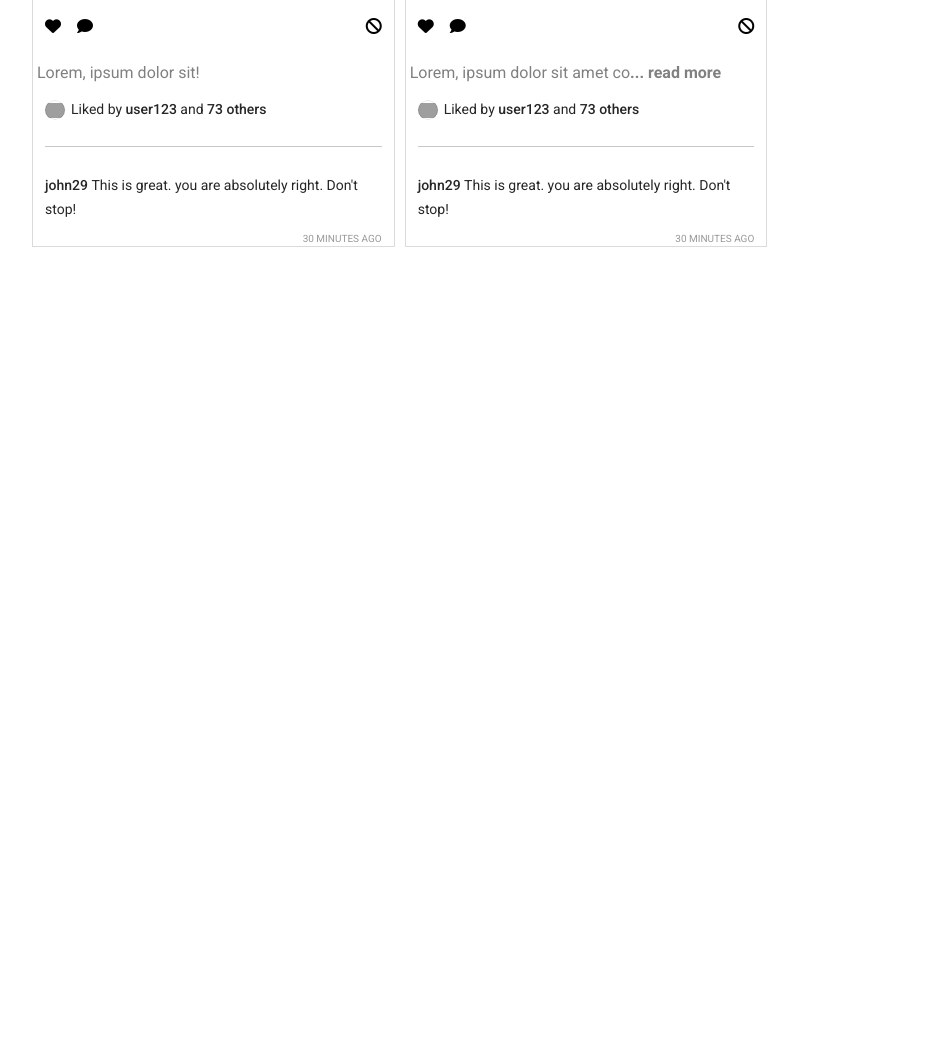
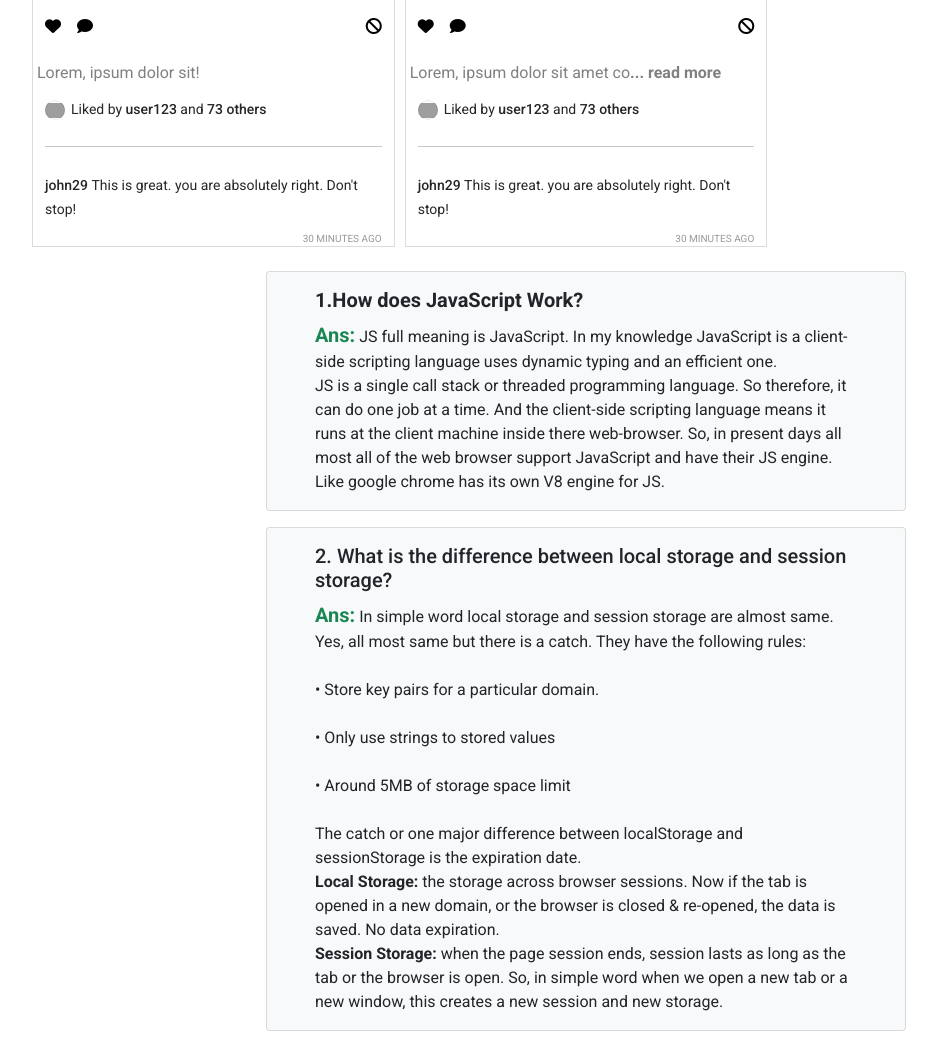
Before and after one commit to MrRonnie/Insta-Sohor-Web, a plain HTML site: page index.html in a window 1280 px wide. Shown: the part 1285-2332 px from the top of the page, without its empty margins (54-991 px from the left). Before the commit the page ends 1548 px from the top, so only its background shows below. Drawn offline with nearby package versions, Linux system fonts and the light colour scheme; grey boxes are pictures that could not be loaded.

Commit message:
Bonus part  answer the question done !

```diff
--- a/index.html
+++ b/index.html
@@ -1,5 +1,6 @@
 <!DOCTYPE html>
 <html lang="en">
+
 <head>
     <meta charset="UTF-8" />
     <meta http-equiv="X-UA-Compatible" content="IE=edge" />
@@ -7,49 +8,28 @@
     <title>Insta-Sohor</title>
     <link rel="stylesheet" href="./css/style.css" />
     <!-- Latest compiled and minified CSS -->
-        <link
-            href="https://cdn.jsdelivr.net/npm/bootstrap@5.1.3/dist/css/bootstrap.min.css"
-            rel="stylesheet"
-            integrity="sha384-1BmE4kWBq78iYhFldvKuhfTAU6auU8tT94WrHftjDbrCEXSU1oBoqyl2QvZ6jIW3"
-            crossorigin="anonymous"
-        />
+    <link href="https://cdn.jsdelivr.net/npm/bootstrap@5.1.3/dist/css/bootstrap.min.css" rel="stylesheet"
+        integrity="sha384-1BmE4kWBq78iYhFldvKuhfTAU6auU8tT94WrHftjDbrCEXSU1oBoqyl2QvZ6jIW3" crossorigin="anonymous" />
 
     <!-- google Montserrat  font  -->
     <link rel="preconnect" href="https://fonts.googleapis.com" />
     <link rel="preconnect" href="https://fonts.gstatic.com" crossorigin />
-        <link
-            href="https://fonts.googleapis.com/css2?family=Montserrat:wght@300;400;500&display=swap"
-            rel="stylesheet"
-        />
-        <link
-            rel="stylesheet"
-            href="https://cdnjs.cloudflare.com/ajax/libs/font-awesome/6.0.0/css/all.min.css"
+    <link href="https://fonts.googleapis.com/css2?family=Montserrat:wght@300;400;500&display=swap" rel="stylesheet" />
+    <link rel="stylesheet" href="https://cdnjs.cloudflare.com/ajax/libs/font-awesome/6.0.0/css/all.min.css"
         integrity="sha512-9usAa10IRO0HhonpyAIVpjrylPvoDwiPUiKdWk5t3PyolY1cOd4DSE0Ga+ri4AuTroPR5aQvXU9xC6qOPnzFeg=="
-            crossorigin="anonymous"
-            referrerpolicy="no-referrer"
-        />
+        crossorigin="anonymous" referrerpolicy="no-referrer" />
 </head>
 
 <body>
     <header>
         <nav class="navbar navbar-expand-lg navbar-light bg-light px-5">
             <a class="navbar-brand" href="#">Insta-Sohor</a>
-                <button
-                    class="navbar-toggler"
-                    type="button"
-                    data-toggle="collapse"
-                    data-target="#navbarSupportedContent"
-                    aria-controls="navbarSupportedContent"
-                    aria-expanded="false"
-                    aria-label="Toggle navigation"
-                >
+            <button class="navbar-toggler" type="button" data-toggle="collapse" data-target="#navbarSupportedContent"
+                aria-controls="navbarSupportedContent" aria-expanded="false" aria-label="Toggle navigation">
                 <span class="navbar-toggler-icon"></span>
             </button>
 
-                <div
-                    class="collapse navbar-collapse justify-content-end"
-                    id="navbarSupportedContent"
-                >
+            <div class="collapse navbar-collapse justify-content-end" id="navbarSupportedContent">
                 <ul class="navbar-nav mr-auto">
                     <li class="nav-link active" role="button" onclick="switchTab( 'posts' )">
                         <i class="fa-solid fa-house"></i>
@@ -78,8 +58,55 @@
         </div>
     </main>
     <footer></footer>
+    <section>
+        <div class="card w-50 my-2 m-auto px-5 bg-light">
+            <div class="card-overlay my-3">
+                <h5 class="card-title fw-bold">1.How does JavaScript Work?</h5>
+                <p class="card-text "> <span class="fw-bold fs-5 text-success">Ans:</span> JS full meaning is
+                    JavaScript.
+                    In my
+                    knowledge JavaScript is a
+                    client-side
+                    scripting language uses dynamic typing and an efficient one. <br> JS is a single call stack or
+                    threaded
+                    programming language. So therefore, it can do one job at a time. And the client-side scripting
+                    language means it runs at the client machine inside there web-browser. So, in present days all
+                    most
+                    all of the web browser support JavaScript and have their JS engine. Like google chrome has its own
+                    V8 engine for JS.</p>
 
+            </div>
+        </div>
+        <div class="card w-50 my-3 m-auto px-5 bg-light">
+            <div class="card-overlay my-3">
+                <h5 class="card-title ">2. What is the difference between local storage and session storage?</h5>
+                <p class="card-text "><span class="fw-bold fs-5 text-success">Ans:</span> In simple word local storage
+                    and session storage are almost same. Yes, all
+                    most same but there is a catch. They have the following rules:
+                    <br>
+                    <br>
+                    • Store key pairs for a particular domain. <br><br>
+
+                    • Only use strings to stored values <br> <br>
+
+                    • Around 5MB of storage space limit <br> <br>
+
+                    The catch or one major difference between localStorage and sessionStorage is the expiration date.
+                    <br>
+                    <span class="fw-bold">Local Storage:</span> the storage across browser sessions. Now if the tab is
+                    opened in a new domain, or the
+                    browser is closed & re-opened, the data is saved. No data expiration. <br>
+                    <span class="fw-bold">Session Storage:</span> when the page session ends, session lasts as long as
+                    the tab or the browser is
+                    open. So, in simple word when we open a new tab or a new window, this creates a new session and new
+                    storage.
+                </p>
+
+            </div>
+        </div>
+    </section>
     <!-- add javascript  file  -->
     <script src="./js/app.js"></script>
 </body>
+
 </html>
```
Lines whose indentation alone changed are shown as unchanged.
